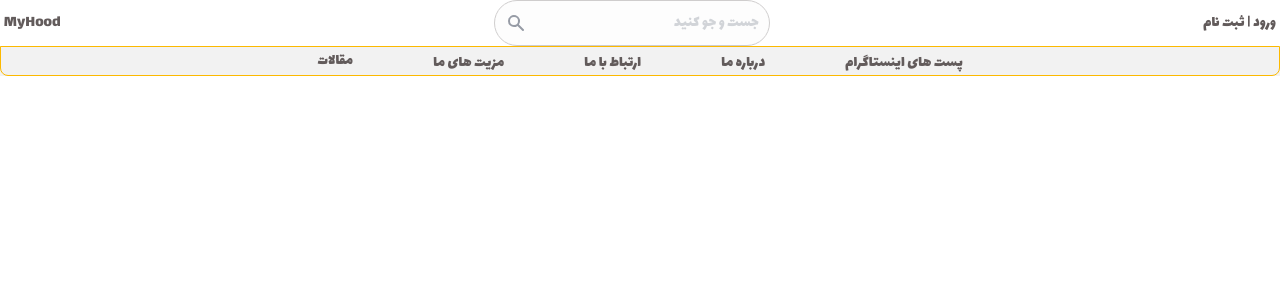
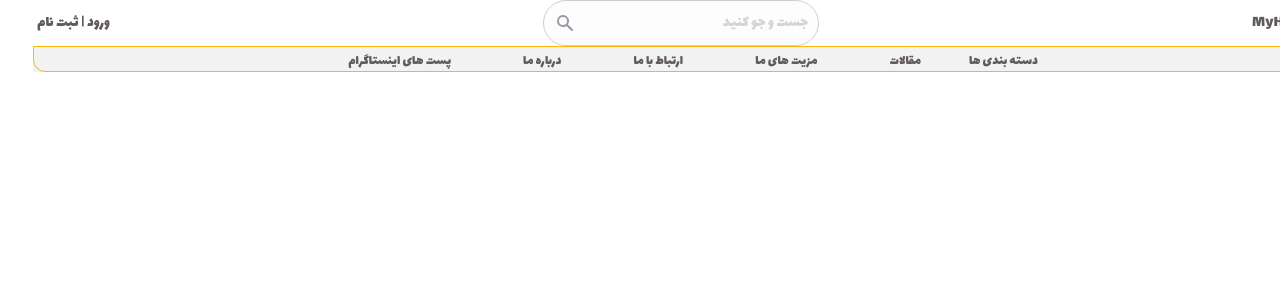
Before and after one commit to Parsa361/MyHood, a Nuxt app: page / in a window 1280 px wide. Shown: the top 300 px of the page. Built offline with nearby package versions, Linux system fonts and the light colour scheme.

Commit message:
Make layout dir, edit navbar(still need som edits)

```diff
--- /dev/null
+++ b/components/Logo.vue
@@ -0,0 +1,11 @@
+<template>
+    <div>
+        <p class="font-Lalezar text-textGray text-md md:text-[1.5rem]">MyHood</p>
+    </div>
+</template>
+
+<script>
+export default {
+    name: 'LogoImg',
+}
+</script>
--- a/components/NavBar.vue
+++ b/components/NavBar.vue
@@ -1,15 +1,19 @@
 <template>
     <div class="font-Lalezar">
+
         <!-- First nav -->
         <div class="bg-white text-textGray">
-            <div class="container mx-auto h-[4.625rem] pt-[0.75rem] flex flex-row justify-between items-center px-1">
+            <div
+                class="container mx-auto h-[4.625rem] pt-[0.75rem] flex flex-row-reverse sm:flex-row justify-between items-center px-1">
+
                 <!-- Logo -->
-                <div>
-                    <p class="text-[1.5rem]">MyHood</p>
+                <div class=" mx-auto sm:mx-0">
+                    <Logo />
                 </div>
+
+
                 <!-- Search -->
                 <div class="hidden md:flex">
-
                     <form class="flex items-center w-[15rem]">
                         <label for="simple-search" class="sr-only">Search</label>
                         <div class="relative w-full">
@@ -26,54 +30,63 @@
                                 placeholder="جست و جو کنید" required="">
                         </div>
                     </form>
+                </div>
 
 
-                </div>
                 <!-- Login Button -->
-                <div>
+                <div class="hidden sm:flex">
                     <button class="hover:border-b-4 hover:text-black border-textGray text-[1.5rem] ">
                         <p>ورود | ثبت نام</p>
                     </button>
                 </div>
             </div>
         </div>
+
+
         <!-- Second nav -->
         <div class="bg-bgBg text-textGray">
-            <div class="container mx-auto md:border border-yellowHood rounded-b-lg">
+            <div class="container mx-auto md:h-[2.3125rem] md:border w-full border-yellowHood rounded-b-xl "
+                id="navbar-default">
                 <ul
-                    class="flex flex-col justify-center space-x-20 text-center items-center space-y-1 pt-[0.25rem] text-[1rem] md:h-[2.3125rem] md:flex-row">
+                    class="flex flex-col justify-center space-y-1 text-center text-sm items-center pt-[0.25rem] pb-[0.25rem]   md:flex-row md:text-[1rem] md:space-x-14 md:justify-center md:items-center">
 
-                    <li><a href="#">مقالات</a></li>
-                    <li><a href="#">مزیت های ما</a></li>
-                    <li><a href="#">ارتباط با ما</a></li>
-                    <li><a href="#">درباره ما</a></li>
-                    <li><a href="#">پست های اینستاگرام</a></li>
+                    <li class="pr-4 pl-8 pt-1">
+                        <NuxtLink to="/" class="hidden md:block">دسته بندی ها</NuxtLink>
+                    </li>
 
-                    <!-- inaro bayad ba ina bezanam badan -->
-                    <!-- <li>
-                        <nuxt-link></nuxt-link>
+                    <li class="pr-4">
+                        <NuxtLink to="/" class="block">مقالات</NuxtLink>
                     </li>
-                    <li>
-                        <nuxt-link></nuxt-link>
+
+                    <li class="pr-4">
+                        <NuxtLink to="/about" class="block">مزیت های ما</NuxtLink>
                     </li>
-                    <li>
-                        <nuxt-link></nuxt-link>
+
+                    <li class="pr-4">
+                        <NuxtLink to="/" class="block">ارتباط با ما</NuxtLink>
                     </li>
-                    <li>
-                        <nuxt-link></nuxt-link>
+
+                    <li class="pr-4">
+                        <NuxtLink to="/" class="block">درباره ما</NuxtLink>
                     </li>
-                    <li>
-                        <nuxt-link></nuxt-link>
-                    </li> -->
+
+                    <li class="pr-4">
+                        <NuxtLink to="/" class="block md:hidden lg:block">پست های اینستاگرام</NuxtLink>
+                    </li>
+
                 </ul>
             </div>
         </div>
+    </div>
 
-    </div>
 </template>
 
 <script>
+import Logo from "./Logo.vue"
+
 export default {
-    name: "NavBar"
+    name: "NavBar",
+    components: { Logo }
 }
+
 </script>
--- /dev/null
+++ b/layouts/default.vue
@@ -0,0 +1,18 @@
+<template>
+    <NavBar />
+</template>
+
+<style>
+body {
+    direction: rtl;
+}
+</style>
+
+<script>
+import NavBar from '~/components/NavBar.vue';
+export default {
+    components: {
+    NavBar,
+}
+}
+</script>
--- a/nuxt.config.js
+++ b/nuxt.config.js
@@ -11,6 +11,7 @@ export default {
       { hid: 'description', name: 'description', content: '' },
       { name: 'format-detection', content: 'telephone=no' }
     ],
+
     link: [
       { rel: 'icon', type: 'image/x-icon', href: '/favicon.ico' }
     ]
--- a/pages/index.vue
+++ b/pages/index.vue
@@ -1,14 +1,14 @@
 <template>
   <div>
-    <NavBar />
+
   </div>
 </template>
 
 <script>
-import NavBar from '~/components/NavBar.vue';
+
 export default {
   name: "IndexPage",
-  components: { NavBar, },
+  components: {},
 
 }
 
```
